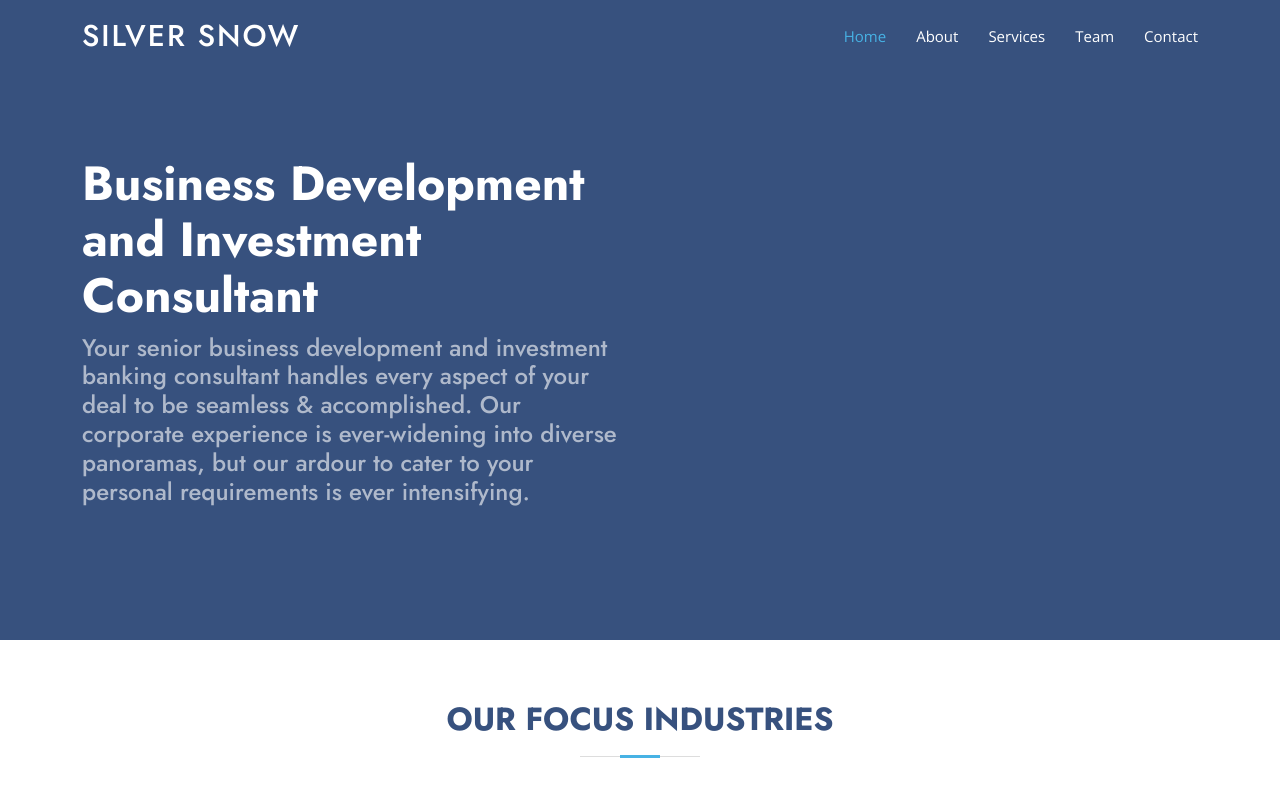
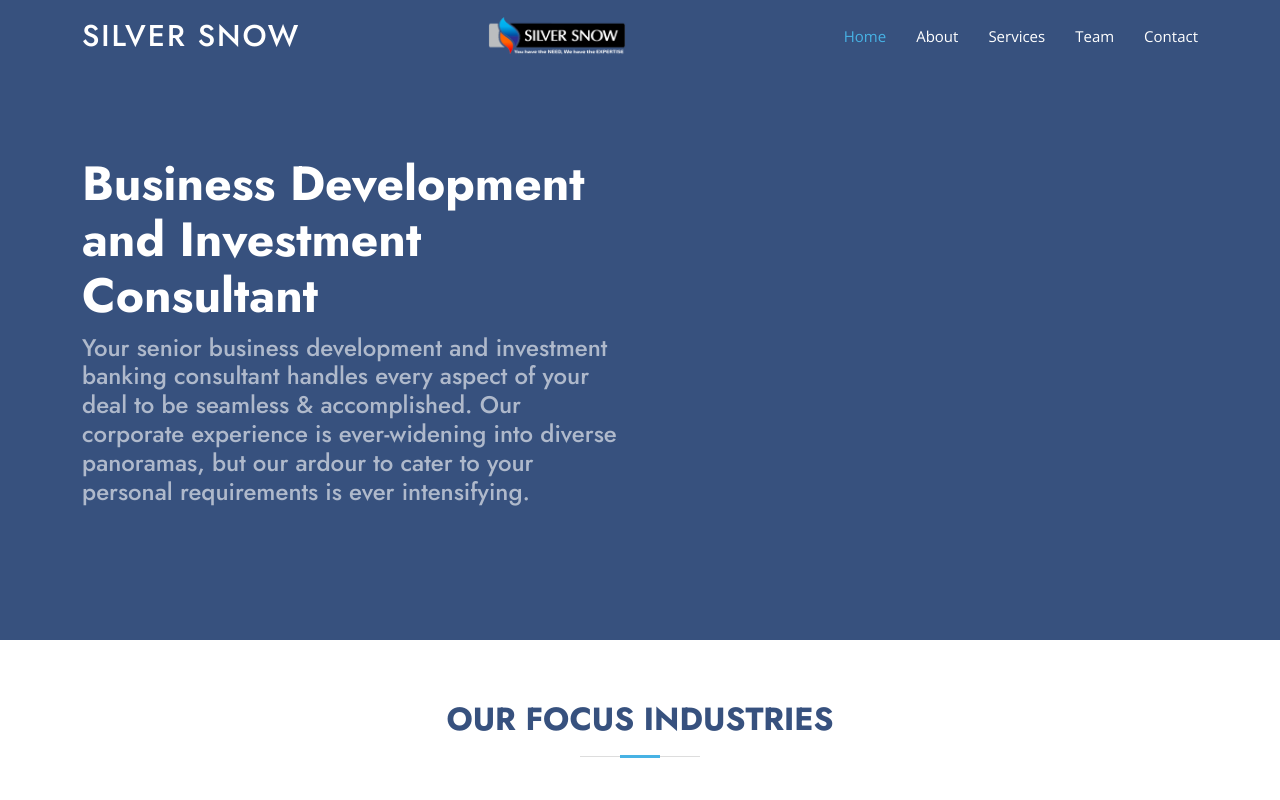
Before and after one commit to bkuimba/silver, a plain HTML site: page Silver/index.html in a window 1280 px wide. Shown: the top 800 px of the page. Drawn offline with nearby package versions, Linux system fonts and the light colour scheme.

Commit message:
add Silver

```diff
--- a/Silver/index.html
+++ b/Silver/index.html
@@ -10,8 +10,8 @@
   <meta content="" name="keywords">
 
   <!-- Favicons -->
-  <!-- <link href="assets/img/favicon.png" rel="icon"> -->
-  <link href="assets/img/apple-touch-icon.png" rel="apple-touch-icon">
+  <link href="assets/img/ss.png" rel="icon">
+  <link href="assets/img/ss.png" rel="icon">
 
   <!-- Google Fonts -->
   <link href="https://fonts.googleapis.com/css?family=Open+Sans:300,300i,400,400i,600,600i,700,700i|Jost:300,300i,400,400i,500,500i,600,600i,700,700i|Poppins:300,300i,400,400i,500,500i,600,600i,700,700i" rel="stylesheet">
@@ -45,7 +45,7 @@
 
       <h1 class="logo me-auto"><a href="index.html">Silver Snow</a></h1>
       <!-- Uncomment below if you prefer to use an image logo -->
-      <!-- <a href="index.html" class="logo me-auto"><img src="assets/img/logo.png" alt="" class="img-fluid"></a>-->
+      <a href="index.html" class="logo me-auto"><img src="assets/img/ss.png" alt="" class="img-fluid"></a>
 
       <nav id="navbar" class="navbar">
         <ul>
```
Also changed, not shown: Silver/assets/img/hero-bg.jpg (added), Silver/assets/img/ss.png (added).
